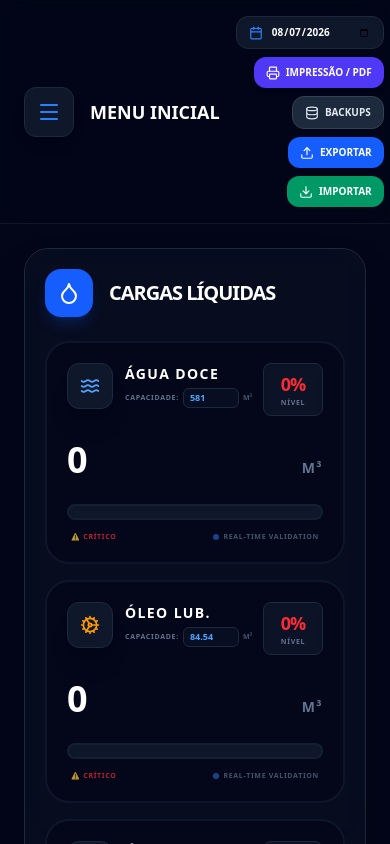
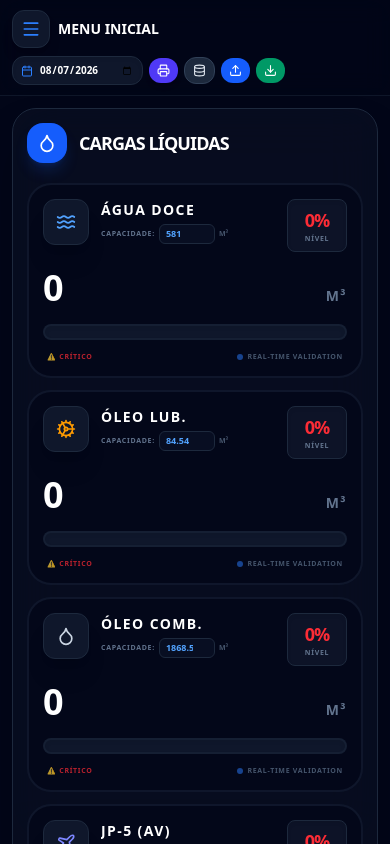
Before and after one commit to andersonscandido90-dotcom/CCMA140, a React (Vite) app: page / in a window 390 px wide. Built offline with nearby package versions, Linux system fonts and the light colour scheme.

Commit message:
refactor: optimize mobile UI layout and spacing
Improved responsive design across key panels and navigation components to ensure better readability and interface consistency on smaller screens.

```diff
--- a/src/App.tsx
+++ b/src/App.tsx
@@ -627,64 +627,70 @@ const App: React.FC = () => {
       </aside>
 
       <main className="flex-1 flex flex-col h-screen overflow-hidden">
-        <header className="px-6 py-4 sm:px-8 sm:py-6 border-b border-slate-800/50 flex items-center justify-between bg-slate-950/40 backdrop-blur-md gap-4 print:hidden">
-          <div className="flex items-center gap-4">
+        <header className="px-3 py-2.5 sm:px-8 sm:py-6 border-b border-slate-800/50 flex flex-wrap sm:flex-nowrap items-center justify-between bg-slate-950/40 backdrop-blur-md gap-2 sm:gap-4 print:hidden">
+          <div className="flex items-center gap-2 sm:gap-4 min-w-0">
             <button
               onClick={() => setSidebarOpen(true)}
-              className="lg:hidden p-3 bg-slate-900 border border-slate-800 rounded-xl text-blue-500 shadow-lg active:scale-95 transition-all"
+              className="lg:hidden p-2 sm:p-3 bg-slate-900 border border-slate-800 rounded-xl text-blue-500 shadow-lg active:scale-95 transition-all shrink-0"
+              aria-label="Abrir menu"
             >
-              <Menu size={24} />
+              <Menu size={20} className="sm:w-6 sm:h-6" />
             </button>
-            <h2 className="text-lg sm:text-2xl font-black uppercase text-white truncate">{currentViewLabel}</h2>
+            <h2 className="text-sm sm:text-2xl font-black uppercase text-white truncate">{currentViewLabel}</h2>
           </div>
 
-          <div className="flex items-center gap-2 sm:gap-3 flex-wrap justify-end">
-            <div className="bg-slate-900 px-3 py-2 sm:px-4 sm:py-2 rounded-xl flex items-center gap-2 sm:gap-3 border border-slate-800 shadow-inner">
-              <Calendar size={14} className="text-blue-500 shrink-0" />
+          <div className="flex items-center gap-1.5 sm:gap-3 flex-wrap justify-end shrink-0">
+            <div className="bg-slate-900 px-2 py-1.5 sm:px-4 sm:py-2 rounded-xl flex items-center gap-1.5 sm:gap-3 border border-slate-800 shadow-inner">
+              <Calendar size={12} className="text-blue-500 shrink-0 sm:w-3.5 sm:h-3.5" />
               <input
                 type="date"
                 value={selectedDate}
                 onChange={e => updateSelectedDate(e.target.value)}
-                className="bg-transparent font-black text-white text-[10px] sm:text-xs outline-none w-[100px] sm:w-auto"
+                className="bg-transparent font-black text-white text-[10px] sm:text-xs outline-none w-[95px] sm:w-auto"
               />
             </div>
 
             <button
               onClick={() => setShowPrintView(true)}
-              className="px-3 py-2 bg-indigo-600 hover:bg-indigo-500 text-white font-black text-[10px] rounded-xl uppercase transition-all flex items-center gap-1.5 shadow-md"
+              className="px-2 py-1.5 sm:px-3 sm:py-2 bg-indigo-600 hover:bg-indigo-500 text-white font-black text-[10px] rounded-xl uppercase transition-all flex items-center gap-1 sm:gap-1.5 shadow-md"
               title="Gerar visualização para impressão A4 / Salvar em PDF"
             >
-              <Printer size={14} /> Impressão / PDF
+              <Printer size={13} className="sm:w-3.5 sm:h-3.5" />
+              <span className="hidden xs:inline sm:hidden">PDF</span>
+              <span className="hidden sm:inline">Impressão / PDF</span>
             </button>
 
             <button
               onClick={() => setShowBackupModal(true)}
-              className="px-3 py-2 bg-slate-800 hover:bg-slate-700 text-slate-200 font-black text-[10px] rounded-xl uppercase transition-all flex items-center gap-1.5 border border-slate-700"
+              className="px-2 py-1.5 sm:px-3 sm:py-2 bg-slate-800 hover:bg-slate-700 text-slate-200 font-black text-[10px] rounded-xl uppercase transition-all flex items-center gap-1 sm:gap-1.5 border border-slate-700"
               title="Gerenciar backups locais e histórico multidias"
             >
-              <Database size={14} /> Backups
+              <Database size={13} className="sm:w-3.5 sm:h-3.5" />
+              <span className="hidden sm:inline">Backups</span>
             </button>
 
             <button
               onClick={handleExportJSON}
-              className="px-3 py-2 bg-blue-600 hover:bg-blue-500 text-white font-black text-[10px] rounded-xl uppercase transition-all flex items-center gap-1.5"
+              className="px-2 py-1.5 sm:px-3 sm:py-2 bg-blue-600 hover:bg-blue-500 text-white font-black text-[10px] rounded-xl uppercase transition-all flex items-center gap-1 sm:gap-1.5"
               title="Exportar relatório do dia"
             >
-              <Upload size={14} /> Exportar
+              <Upload size={13} className="sm:w-3.5 sm:h-3.5" />
+              <span className="hidden md:inline">Exportar</span>
             </button>
             <button
               onClick={handleImportJSON}
-              className="px-3 py-2 bg-emerald-600 hover:bg-emerald-500 text-white font-black text-[10px] rounded-xl uppercase transition-all flex items-center gap-1.5"
+              className="px-2 py-1.5 sm:px-3 sm:py-2 bg-emerald-600 hover:bg-emerald-500 text-white font-black text-[10px] rounded-xl uppercase transition-all flex items-center gap-1 sm:gap-1.5"
               title="Importar relatório"
             >
-              <Download size={14} /> Importar
+              <Download size={13} className="sm:w-3.5 sm:h-3.5" />
+              <span className="hidden md:inline">Importar</span>
             </button>
           </div>
         </header>
 
-        <div className="flex-1 overflow-y-auto p-6 sm:p-8 lg:p-12 space-y-8 sm:space-y-12 custom-scrollbar print:p-0 print:overflow-visible print:h-auto">
+        <div className="flex-1 overflow-y-auto p-3 sm:p-6 lg:p-12 space-y-4 sm:space-y-8 lg:space-y-12 custom-scrollbar print:p-0 print:overflow-visible print:h-auto">
           {view === 'menu-inicial' && (
-            <div className="grid grid-cols-1 xl:grid-cols-2 gap-8 sm:gap-12">
+            <div className="grid grid-cols-1 xl:grid-cols-2 gap-4 sm:gap-8 xl:gap-12">
                <FuelPanel fuel={fuelData} onChange={(k, v) => saveData({ fuel: {...fuelData, [k]: v}})} />
                <StabilityPanel fuelData={fuelData} data={stabilityData} onChange={(k, v) => saveData({ stability: {...stabilityData, [k]: v}})} />
                <StatusCharts data={equipmentData} />
--- a/src/components/EquipmentSection.tsx
+++ b/src/components/EquipmentSection.tsx
@@ -136,10 +136,10 @@ const EquipmentSection: React.FC<Props> = ({ categories, data, onStatusChange })
   const getNameSizeClass = (name: string) => {
     const len = name.length;
     // Mobile first sizing
-    if (len <= 5) return 'text-2xl xs:text-3xl sm:text-5xl lg:text-7xl';
-    if (len <= 10) return 'text-lg xs:text-xl sm:text-4xl lg:text-5xl';
-    if (len <= 18) return 'text-base xs:text-lg sm:text-3xl lg:text-4xl';
-    return 'text-sm xs:text-base sm:text-2xl lg:text-3xl';
+    if (len <= 5) return 'text-xl xs:text-2xl sm:text-5xl lg:text-7xl';
+    if (len <= 10) return 'text-base xs:text-xl sm:text-3xl lg:text-5xl';
+    if (len <= 18) return 'text-sm xs:text-lg sm:text-2xl lg:text-4xl';
+    return 'text-xs xs:text-sm sm:text-xl lg:text-3xl';
   };
 
   return (
--- a/src/components/FuelPanel.tsx
+++ b/src/components/FuelPanel.tsx
@@ -37,16 +37,16 @@ const FuelPanel: React.FC<Props> = ({ fuel, onChange, fullWidth }) => {
   };
 
   return (
-    <div className={`bg-slate-900/40 border border-slate-800 shadow-2xl rounded-[1.5rem] sm:rounded-[3rem] lg:rounded-[4rem] p-5 sm:p-8 lg:p-12 backdrop-blur-xl ${fullWidth ? 'w-full' : ''}`}>
-      <div className="flex flex-col md:flex-row justify-between items-start md:items-center mb-6 sm:mb-12 gap-6">
-        <h3 className={`font-black flex items-center gap-4 sm:gap-6 text-white uppercase tracking-tighter ${fullWidth ? 'text-2xl sm:text-4xl lg:text-7xl' : 'text-xl sm:text-2xl lg:text-4xl'}`}>
-          <div className="p-3 sm:p-4 bg-blue-600 rounded-2xl sm:rounded-3xl shadow-lg shadow-blue-600/20 shrink-0">
-            <Droplet className="text-white w-6 h-6 sm:w-8 sm:h-8 lg:w-12 lg:h-12" />
+    <div className={`bg-slate-900/40 border border-slate-800 shadow-2xl rounded-[1.5rem] sm:rounded-[3rem] lg:rounded-[4rem] p-3.5 sm:p-8 lg:p-12 backdrop-blur-xl ${fullWidth ? 'w-full' : ''}`}>
+      <div className="flex flex-col md:flex-row justify-between items-start md:items-center mb-5 sm:mb-12 gap-4 sm:gap-6">
+        <h3 className={`font-black flex items-center gap-3 sm:gap-6 text-white uppercase tracking-tighter ${fullWidth ? 'text-xl sm:text-4xl lg:text-7xl' : 'text-lg sm:text-2xl lg:text-4xl'}`}>
+          <div className="p-2.5 sm:p-4 bg-blue-600 rounded-2xl sm:rounded-3xl shadow-lg shadow-blue-600/20 shrink-0">
+            <Droplet className="text-white w-5 h-5 sm:w-8 sm:h-8 lg:w-12 lg:h-12" />
           </div>
           Cargas Líquidas
         </h3>
         {fullWidth && (
-          <div className="bg-slate-950/80 border border-slate-800 px-4 py-2 sm:px-8 sm:py-4 rounded-xl sm:rounded-[2rem] flex flex-row sm:flex-col items-center sm:items-end gap-3 sm:gap-1 shadow-inner w-full sm:w-auto justify-between">
+          <div className="bg-slate-950/80 border border-slate-800 px-3 py-2 sm:px-8 sm:py-4 rounded-xl sm:rounded-[2rem] flex flex-row sm:flex-col items-center sm:items-end gap-3 sm:gap-1 shadow-inner w-full sm:w-auto justify-between">
             <span className="font-black text-slate-500 uppercase tracking-widest text-[8px] lg:text-xs">Volume Total</span>
             <div className="flex items-baseline gap-2">
               <span className="font-black text-blue-400 text-xl sm:text-3xl lg:text-5xl tracking-tighter">
@@ -58,7 +58,7 @@ const FuelPanel: React.FC<Props> = ({ fuel, onChange, fullWidth }) => {
         )}
       </div>
 
-      <div className={`grid gap-4 sm:gap-8 lg:gap-12 ${fullWidth ? 'grid-cols-1 md:grid-cols-2' : 'grid-cols-1'}`}>
+      <div className={`grid gap-3 sm:gap-8 lg:gap-12 ${fullWidth ? 'grid-cols-1 md:grid-cols-2' : 'grid-cols-1'}`}>
         {items.map((item) => {
           const maxValue = fuel[item.maxKey] || 1;
           const currentVal = fuel[item.key];
@@ -67,7 +67,7 @@ const FuelPanel: React.FC<Props> = ({ fuel, onChange, fullWidth }) => {
           const isFull = currentVal >= maxValue;
 
           return (
-            <div key={item.key} className={`bg-slate-950/60 border-2 rounded-[1.5rem] sm:rounded-[2.5rem] p-5 sm:p-8 lg:p-10 flex flex-col gap-6 sm:gap-8 group transition-all duration-500 relative overflow-hidden ${isFull ? 'border-blue-500/50' : 'border-slate-800/50 hover:border-blue-500/30'}`}>
+            <div key={item.key} className={`bg-slate-950/60 border-2 rounded-[1.5rem] sm:rounded-[2.5rem] p-3.5 sm:p-8 lg:p-10 flex flex-col gap-4 sm:gap-8 group transition-all duration-500 relative overflow-hidden ${isFull ? 'border-blue-500/50' : 'border-slate-800/50 hover:border-blue-500/30'}`}>
               <div className="absolute -right-4 -top-4 opacity-[0.03] group-hover:opacity-[0.07] transition-opacity pointer-events-none hidden sm:block">
                 <Icon size={200} />
               </div>
```
Also changed, not shown: src/components/BackupManagerModal.tsx (+6 -6 lines), src/components/CAVPanel.tsx (+13 -13 lines).
